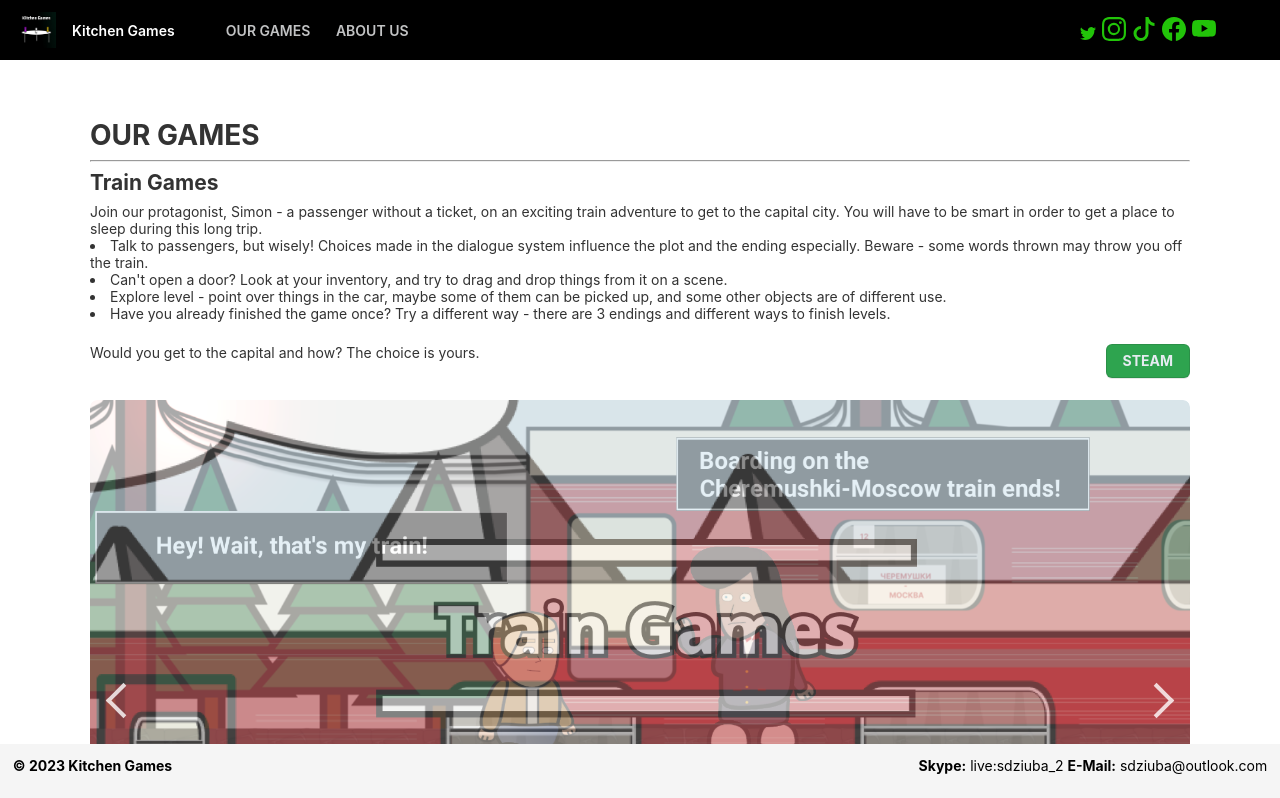
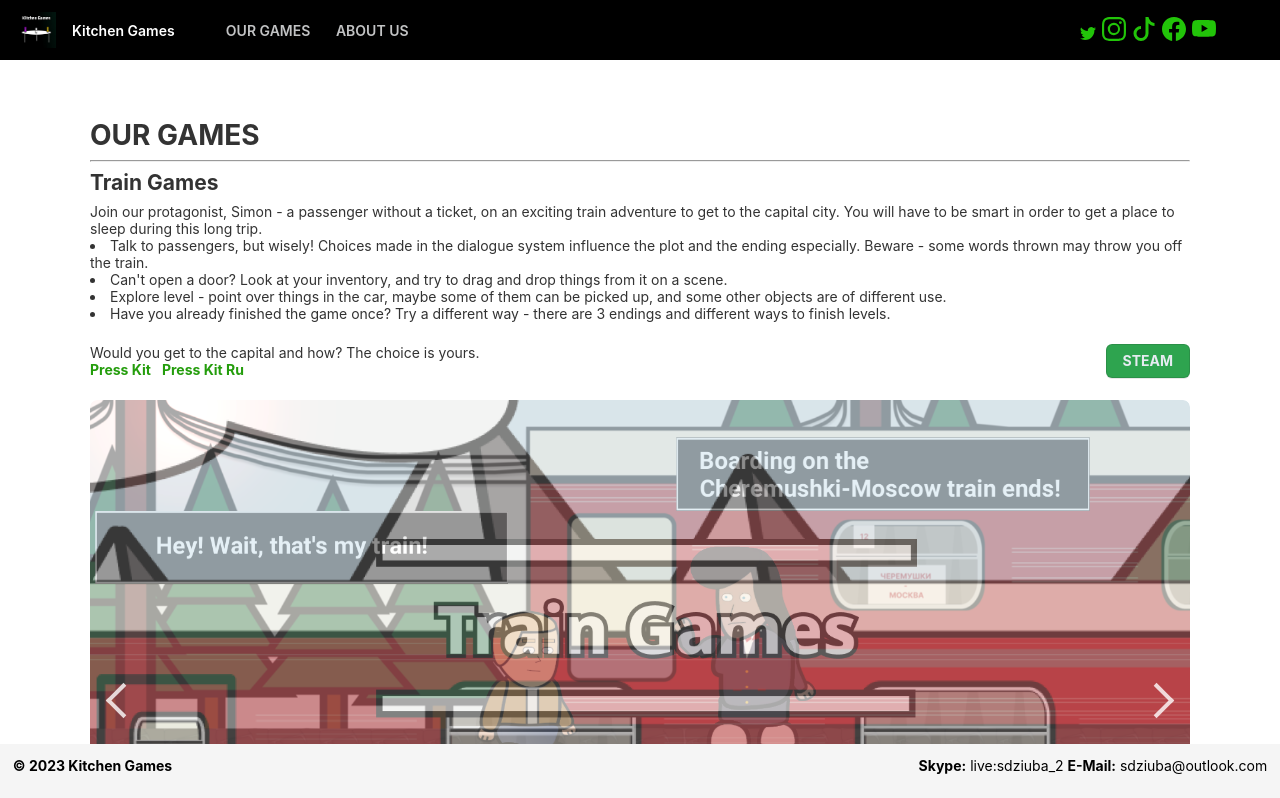
Before and after one commit to d-capital/kg-site, an Angular app: page / in a window 1280 px wide. Shown: the top 798 px of the page. Built offline with nearby package versions, Linux system fonts and the light colour scheme.

Commit message:
press kits added

```diff
--- a/src/app/app.component.html
+++ b/src/app/app.component.html
@@ -330,6 +330,14 @@
         <b>STEAM</b>
       </a>
     </p>
+    <p>
+      <a class="button-1" target="_blank" style="color: hsl(110, 86%, 33%); margin-top: 1%; margin-right: 1%;" href= "https://drive.google.com/file/d/1QjpyX8kyQAyheIfail79fg78juJFVTGc/view?usp=drive_link">
+        <b>Press Kit</b>
+      </a>
+      <a class="button-1" target="_blank" style="color: hsl(110, 86%, 33%); margin-top: 1%;" href= "https://drive.google.com/file/d/1NWKjN_dIgCb7ncNuIIKvc5M_g_kl7ZI-/view?usp=sharing">
+        <b>Press Kit Ru</b>
+      </a>
+    </p>
     <br>
     <app-carousel [slides]="slides"></app-carousel>
     <!--iframe src="https://store.steampowered.com/widget/2394930/" frameborder="0" width="1100" height="190"></iframe-->
```
